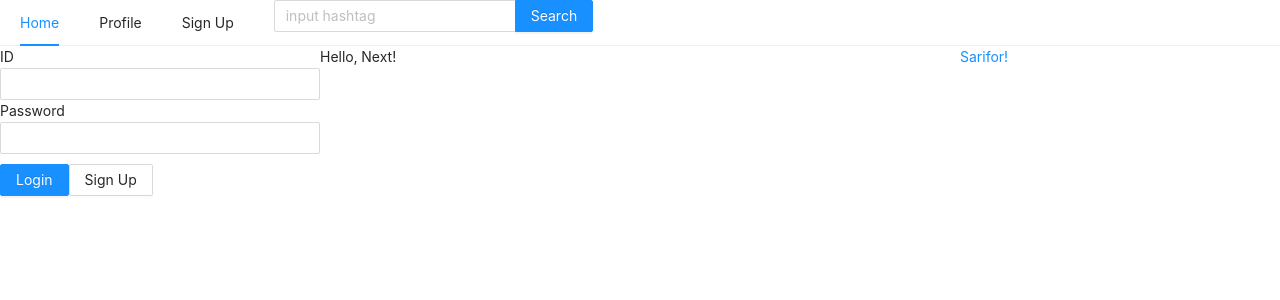
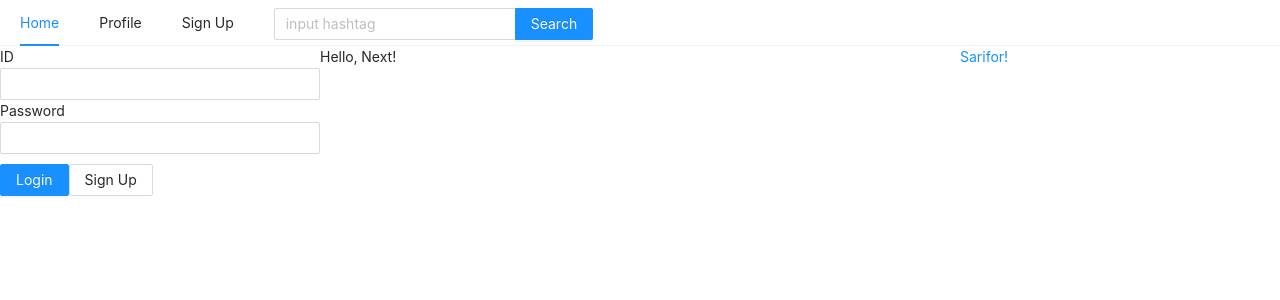
Before and after one commit to sarifor/react-nodebird-practice, a Next.js app in the folder front/: page / in a window 1280 px wide. Shown: the top 300 px of the page. Built offline with nearby package versions, Linux system fonts and the light colour scheme.

Commit message:
Add: style to antd Search component using styled-component

```diff
--- a/front/components/AppLayout.js
+++ b/front/components/AppLayout.js
@@ -7,11 +7,14 @@ import Link from 'next/link';
 import { useRouter } from 'next/router';
 import { Menu, Row, Col } from 'antd';
 import { Input } from 'antd';
+import styled from 'styled-components';
 
 import UserProfile from './UserProfile';
 import LoginForm from './LoginForm';
 
-const Search = Input.Search;
+const Search = styled(Input.Search)`
+  vertical-align: middle;
+`;
 
 const items = [
   {
```
